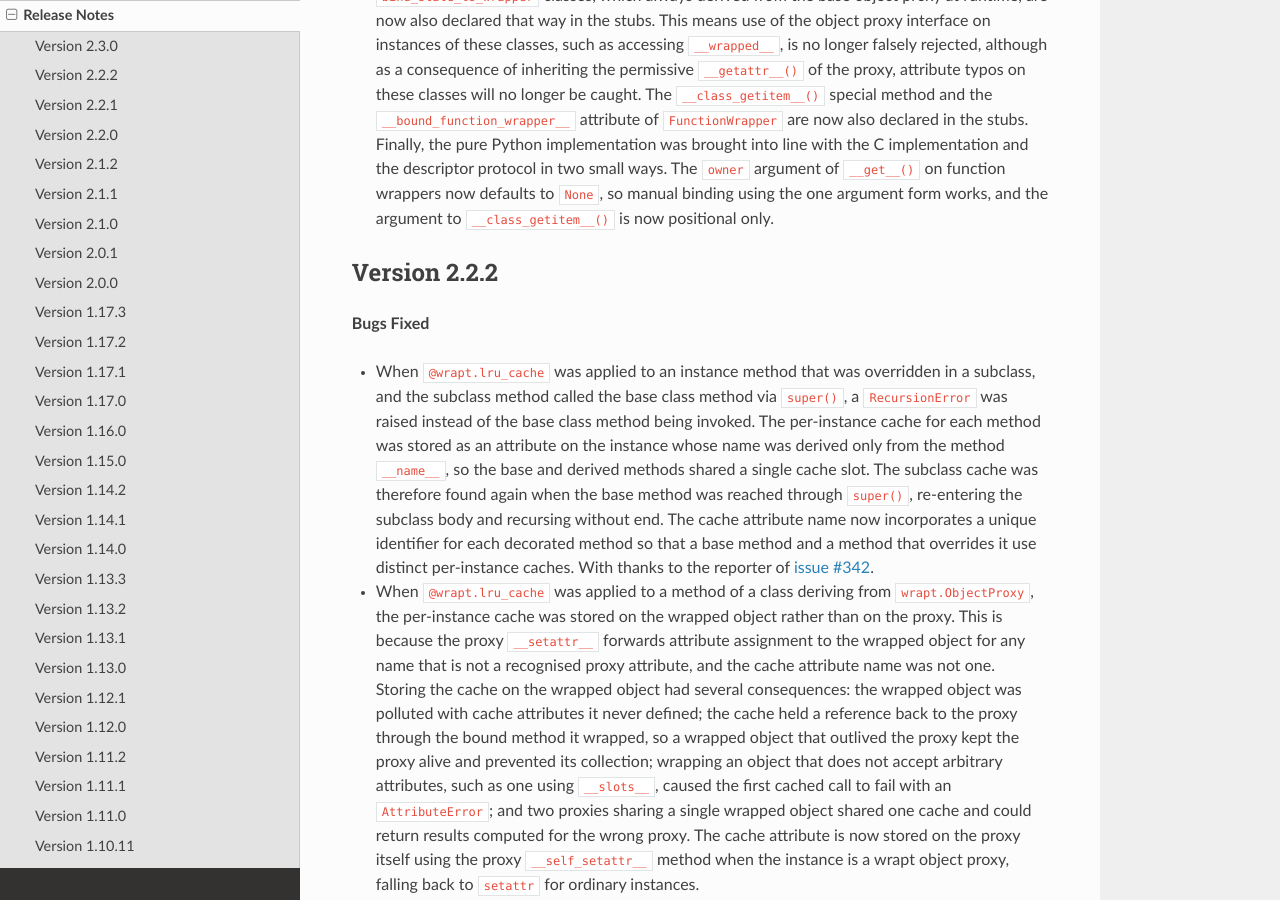
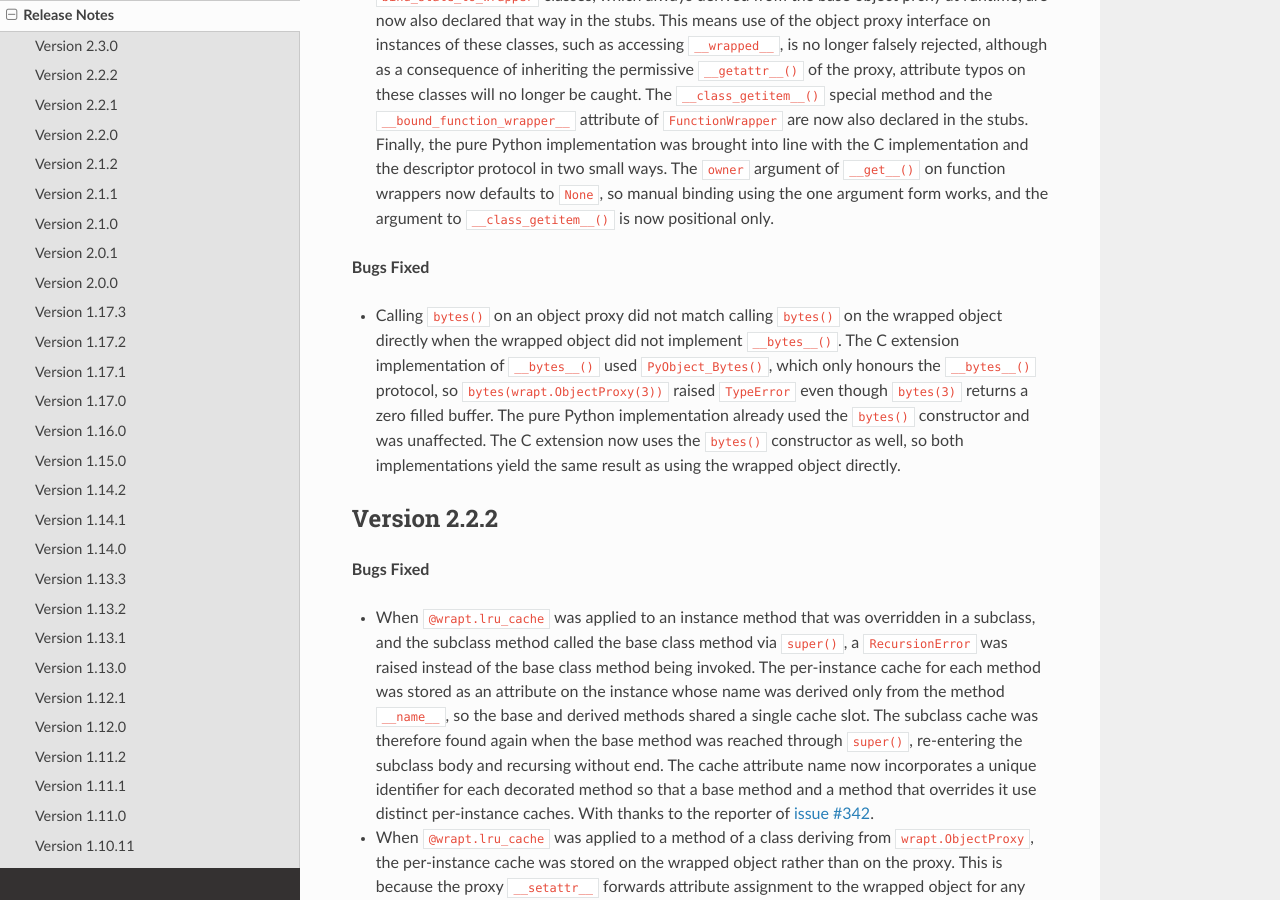
Before and after one commit to GrahamDumpleton/wrapt, a Sphinx documentation site: the page built from docs/changes.rst, in a window 1280 px wide and 900 px high, scrolled down 1141 px. Built offline with Sphinx 7.4.7 and the Read the Docs theme 3.1.0, drawn with Linux system fonts in a browser that asks for light colours.

Commit message:
Make bytes() on a proxy match bytes() on the wrapped object
The C extension implementation of ObjectProxy.__bytes__() called
PyObject_Bytes() on the wrapped object, which only honours the
__bytes__() protocol. As the proxy always defines __bytes__(),
bytes() on a proxy routed through it, so bytes() on a proxy wrapping
an object without __bytes__() (e.g. an int) raised TypeError even
though bytes() on the wrapped object works. The pure Python
implementation already used the bytes() constructor and behaved
correctly.

Use the bytes() constructor in the C extension too so both
implementations return the same result as calling bytes() on the
wrapped object directly.

```diff
--- a/docs/changes.rst
+++ b/docs/changes.rst
@@ -69,6 +69,19 @@ Version 2.3.0
   wrappers now defaults to ``None``, so manual binding using the one
   argument form works, and the argument to ``__class_getitem__()`` is now
   positional only.
+
+**Bugs Fixed**
+
+* Calling ``bytes()`` on an object proxy did not match calling ``bytes()``
+  on the wrapped object directly when the wrapped object did not implement
+  ``__bytes__()``. The C extension implementation of ``__bytes__()`` used
+  ``PyObject_Bytes()``, which only honours the ``__bytes__()`` protocol, so
+  ``bytes(wrapt.ObjectProxy(3))`` raised ``TypeError`` even though
+  ``bytes(3)`` returns a zero filled buffer. The pure Python implementation
+  already used the ``bytes()`` constructor and was unaffected. The C
+  extension now uses the ``bytes()`` constructor as well, so both
+  implementations yield the same result as using the wrapped object
+  directly.
 
 Version 2.2.2
 -------------
```
Also changed, not shown: 2 other files.
